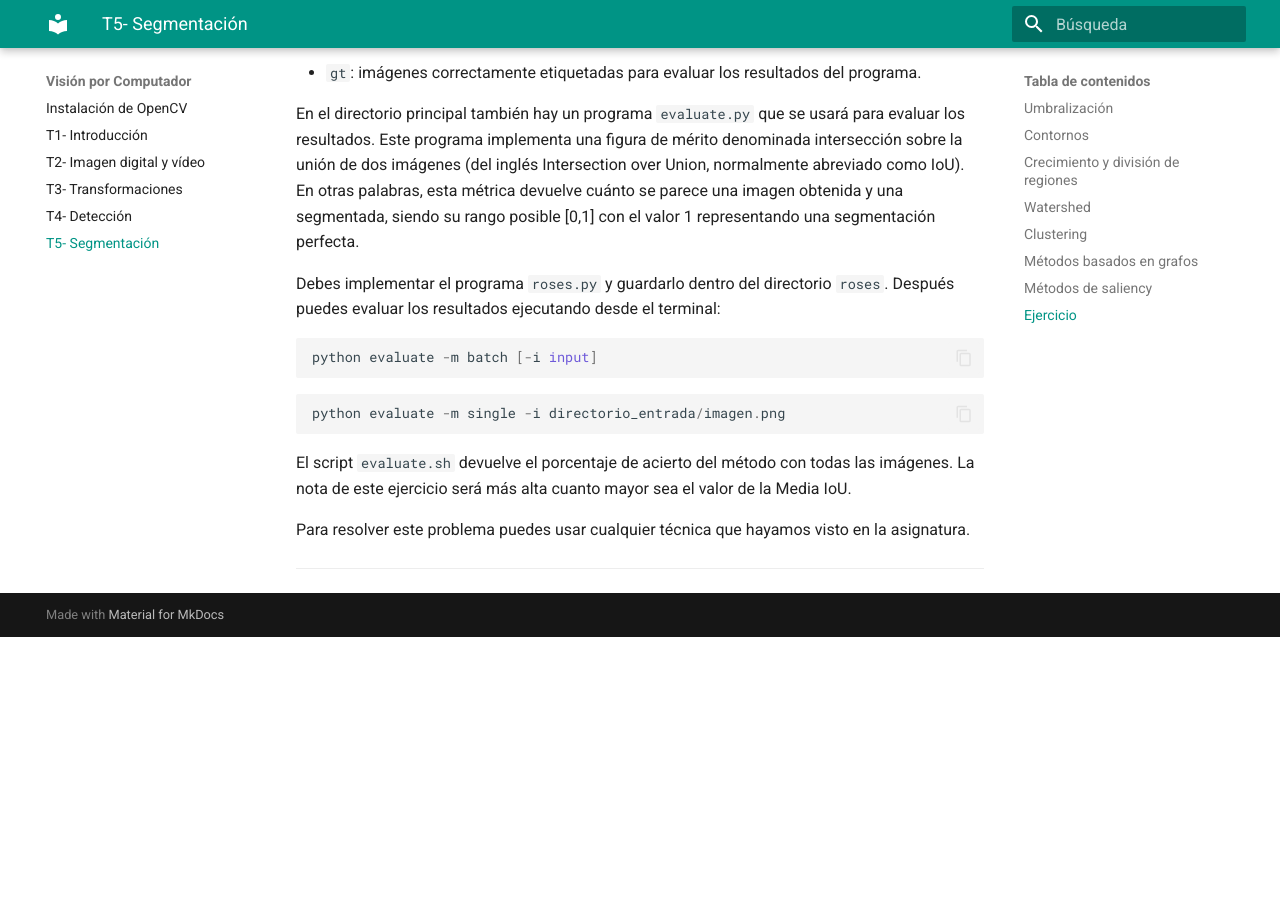
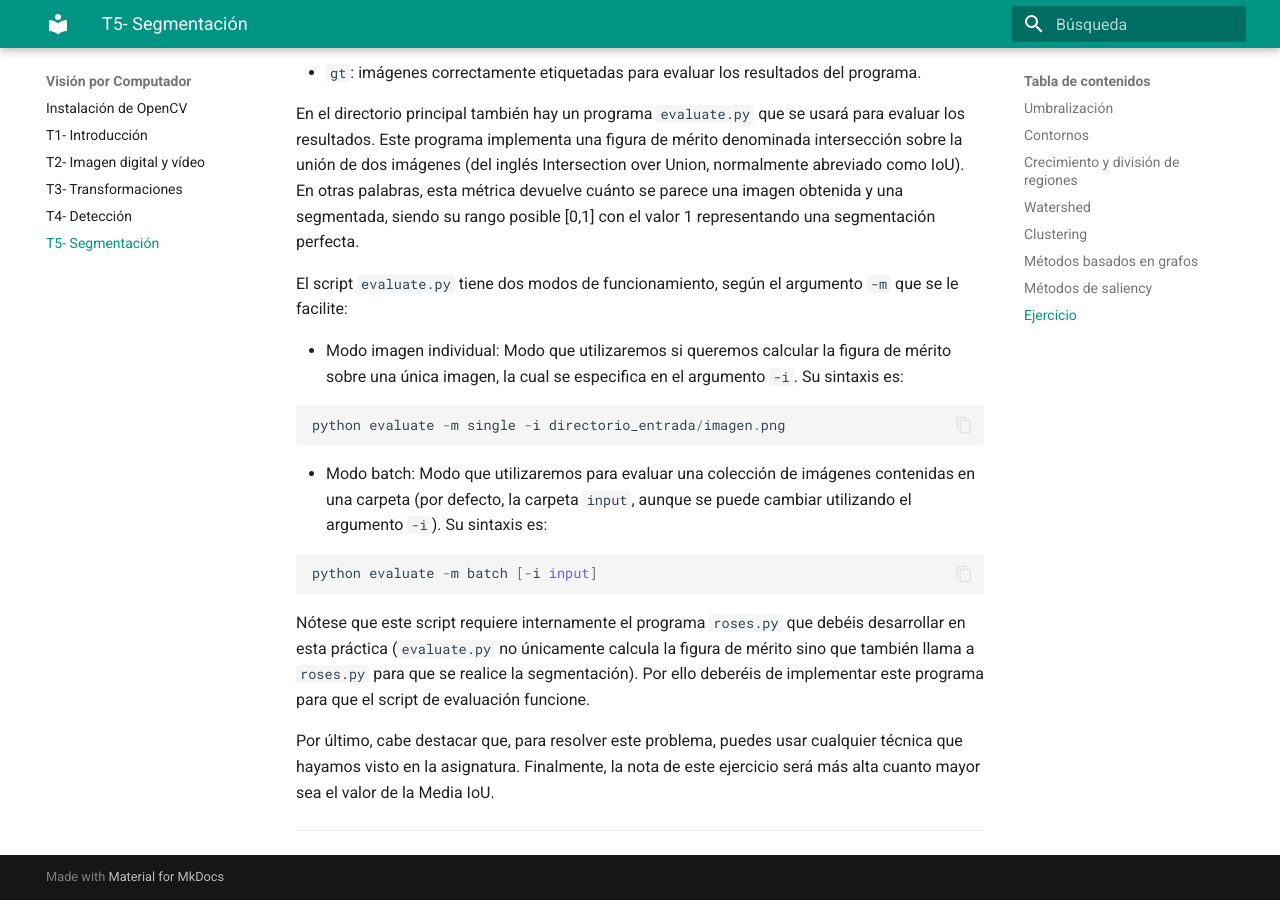
Before and after one commit to pertusa/VisionPorComputador, an MkDocs documentation site: the page built from docs/segmentacion.md, in a window 1280 px wide and 900 px high, scrolled down 9717 px. Built offline with MkDocs 1.6.1 and Material for MkDocs 9.7.7, drawn with Linux system fonts in a browser that asks for light colours; before the commit the page ends 10354 px from its top, so only the background shows below that.

Commit message:
Updating T5

````diff
--- a/docs/segmentacion.md
+++ b/docs/segmentacion.md
@@ -274,20 +274,26 @@ Cuando descomprimas este archivo, podrás ver en el directorio `roses` las sigui
 
 En el directorio principal también hay un programa `evaluate.py` que se usará para evaluar los resultados. Este programa implementa una figura de mérito denominada intersección sobre la unión de dos imágenes (del inglés Intersection over Union, normalmente abreviado como IoU). En otras palabras, esta métrica devuelve cuánto se parece una imagen obtenida y una segmentada, siendo su rango posible [0,1] con el valor 1 representando una segmentación perfecta.
 
-Debes implementar el programa `roses.py` y guardarlo dentro del directorio `roses`. Después puedes evaluar los resultados ejecutando desde el terminal:
+El script `evaluate.py` tiene dos modos de funcionamiento, según el argumento `-m` que se le facilite:
+
+* Modo imagen individual: Modo que utilizaremos si queremos calcular la figura de mérito sobre una única imagen, la cual se especifica en el argumento `-i`. Su sintaxis es:
+
+```python
+python evaluate -m single -i directorio_entrada/imagen.png
+```
+
+
+* Modo batch: Modo que utilizaremos para evaluar una colección de imágenes contenidas en una carpeta (por defecto, la carpeta `input`, aunque se puede cambiar utilizando el argumento `-i`). Su sintaxis es:
 
 ```python
 python evaluate -m batch [-i input]
 ```
 
+Nótese que este script requiere internamente el programa `roses.py` que debéis desarrollar en esta práctica (`evaluate.py` no únicamente calcula la figura de mérito sino que también llama a `roses.py` para que se realice la segmentación). Por ello deberéis de implementar este programa para que el script de evaluación funcione.
 
-```python
-python evaluate -m single -i directorio_entrada/imagen.png
-```
+Por último, cabe destacar que, para resolver este problema, puedes usar cualquier técnica que hayamos visto en la asignatura. Finalmente, la nota de este ejercicio será más alta cuanto mayor sea el valor de la Media IoU.
 
-El script `evaluate.sh` devuelve el porcentaje de acierto del método con todas las imágenes. La nota de este ejercicio será más alta cuanto mayor sea el valor de la Media IoU.
 
-Para resolver este problema puedes usar cualquier técnica que hayamos visto en la asignatura.
 
 <!---
 Para los algoritmos de umbralización:
````
